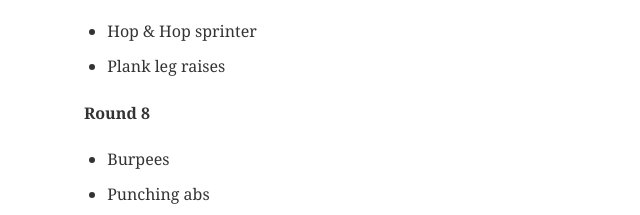
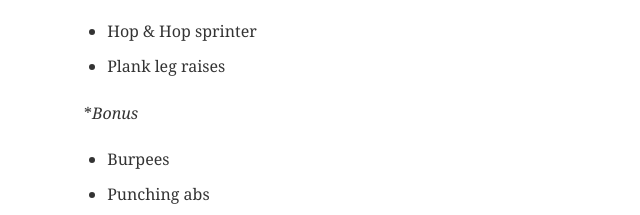
Before and after one commit to addania/yogata, a Gatsby site: page /Tabata20191203 in a window 1280 px wide. Shown: the part 1585-1800 px from the top of the page, 172-812 px from the left. Built offline with nearby package versions, Linux system fonts and the light colour scheme; Gatsby itself is replaced by a stand-in of ours; some packages are replaced by stand-ins of ours.

Commit message:
error correction

```diff
--- a/src/pages/Tabata20191203.md
+++ b/src/pages/Tabata20191203.md
@@ -42,7 +42,7 @@ What can be better than starting the Advent by nice and cozy... WORKOUT :) Even
 - Hop & Hop sprinter
 - Plank leg raises
 
-**Round 8**
+**Bonus*
 - Burpees
 - Punching abs
 
```
